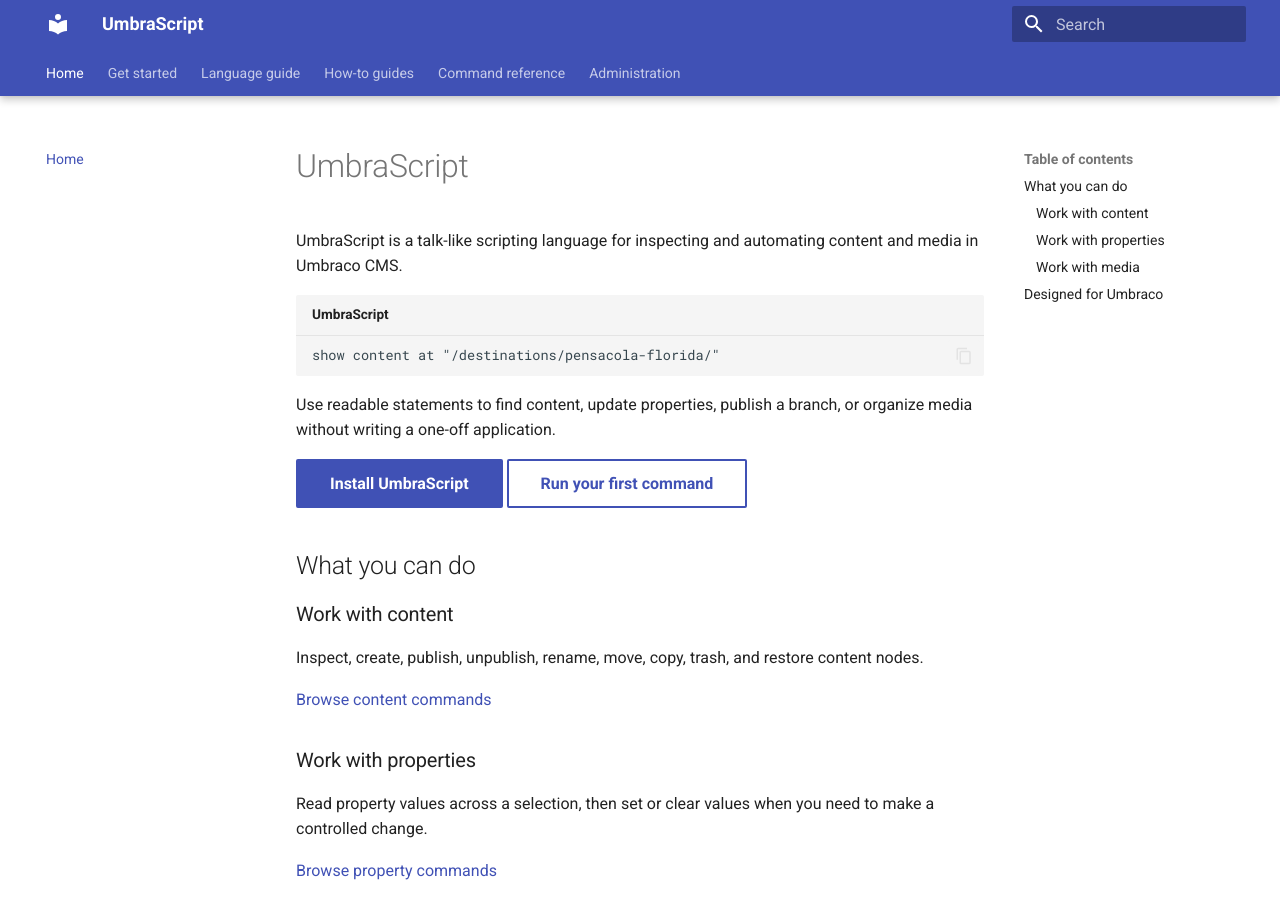
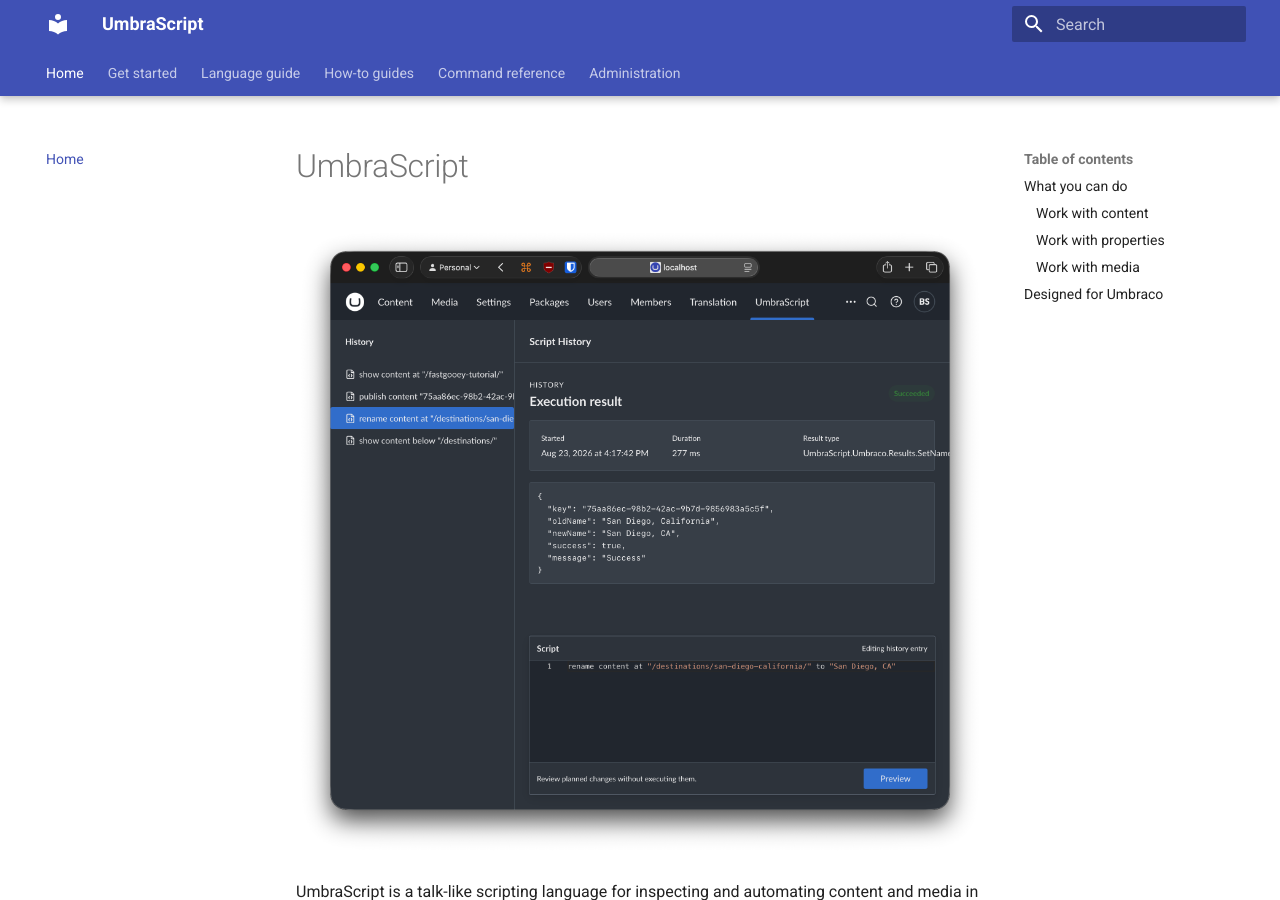
Before and after one commit to bszyman/umbrascript-docs, an MkDocs documentation site: the page built from docs/index.md, in a window 1280 px wide and 900 px high. Built offline with MkDocs 1.6.1 and Material for MkDocs 9.7.7, drawn with Linux system fonts in a browser that asks for light colours.

Commit message:
include screenshot of umbrascript editor

```diff
--- a/docs/index.md
+++ b/docs/index.md
@@ -1,4 +1,6 @@
 # UmbraScript
+
+![umbrascript editor in umbraco backoffice](media/umbrascript-editor.png)
 
 UmbraScript is a talk-like scripting language for inspecting and automating content and media in Umbraco CMS.
 
@@ -37,7 +39,7 @@
 
 UmbraScript is free to use with Umbraco CMS 17 and later.
 
-[Support UmbraScript](https://buy.stripe.com/aFa9AVdqFbydbgz0Ve2Ry03){ .md-button target="_blank" rel="noopener" }
+[Support UmbraScript](https://buy.stripe.com/aFa9AVdqFbydbgz0Ve2Ry03){ .md-button target="\_blank" rel="noopener" }
 
 !!! tip "New to UmbraScript?"
 Start with the [five-minute first-command tutorial](get-started/first-command.md). It uses a read-only command and explains the result before introducing commands that change your site.
```
Also changed, not shown: docs/media/umbrascript-editor.png (added).
